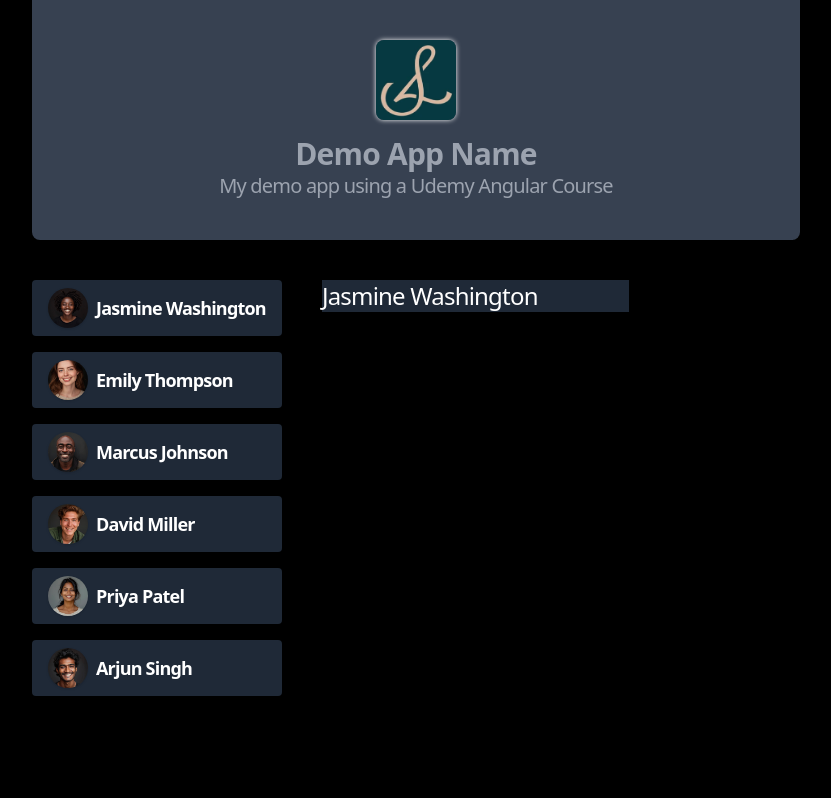
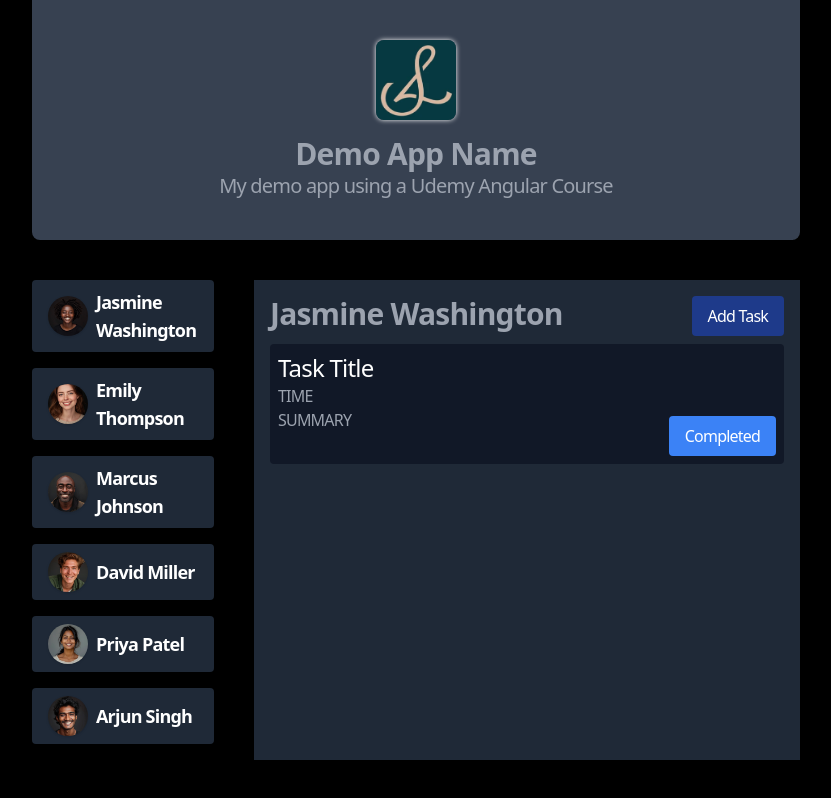
Before and after one commit to lseti1/AngularUdemyTutorials-123910, an Angular app in the folder test-app/: page / in a window 1280 px wide. Both pictures are taken after a click on the button "Jasmine Washington". Shown: the whole page, without its empty margins (224-1055 px from the left). Built offline with nearby package versions, Linux system fonts and the light colour scheme.

Commit message:
Styling/Components: Added another component inside component (Task INSIDE Tasks) and fixed styling to suit

```diff
--- a/test-app/src/app/app.html
+++ b/test-app/src/app/app.html
@@ -1,8 +1,8 @@
 <div class="bg-black h-screen w-full text-white tracking-tighter flex flex-col">
   <app-header class="h-[30%] flex justify-center"></app-header>
   <div class="flex flex-row justify-center items-start h-[70%] py-10">
-    <div class="h-[70%] w-[60%] flex justify-start items-start gap-10">
-      <ul class="flex flex-col gap-4">
+    <div class="h-full w-[60%] flex justify-start items-start gap-10">
+      <ul class="flex flex-col gap-4 w-[25%]">
         @for (user of users; track user.id) {
           <li>
             <app-user [user]="user" (select)="onSelectUser($event)" />
@@ -10,7 +10,7 @@
         }
       </ul>
       @if (selectedUser) {
-        <app-tasks class="w-[40%] flex flex-col justify-start bg-gray-800" [name]="selectedUser.name" />
+        <app-tasks class="w-[75%] h-full flex flex-col justify-start bg-gray-800" [name]="selectedUser.name" />
       } @else {
         <p class="text-2xl">Select User To See Their Tasks</p>
       }
--- /dev/null
+++ b/test-app/src/app/tasks/task/task.html
@@ -0,0 +1,8 @@
+<article class="relative text-gray-400 bg-gray-900 rounded p-2 h-full">
+    <h2 class="text-2xl text-bold text-white">Task Title</h2>
+    <time>TIME</time>
+    <p>SUMMARY</p>
+    <p class="absolute bottom-2 right-2">
+        <button class="rounded px-4 py-2 bg-blue-500 text-white cursor-pointer hover:bg-blue-700">Completed</button>
+    </p>
+</article>
--- a/test-app/src/app/tasks/tasks.html
+++ b/test-app/src/app/tasks/tasks.html
@@ -1,3 +1,13 @@
-<div>
-    <h1 class="text-2xl text-white">{{name}}</h1>
+<div class="flex flex-col p-4 gap-2 h-full w-full">
+    <header class="flex flex-row justify-between w-full">
+        <h1 class="text-3xl text-gray-400 font-bold">{{name}}</h1>
+        <menu>
+            <button class="bg-blue-900 rounded py-2 px-4">Add Task</button>
+        </menu>
+    </header>
+    <ul class="w-full h-full">
+        <li class="h-[30%]">
+            <app-task class=""/>
+        </li>
+    </ul>
 </div>
--- a/test-app/src/app/tasks/tasks.ts
+++ b/test-app/src/app/tasks/tasks.ts
@@ -1,8 +1,9 @@
 import { Component, Input } from '@angular/core';
+import { Task } from "./task/task";
 
 @Component({
   selector: 'app-tasks',
-  imports: [],
+  imports: [Task],
   templateUrl: './tasks.html',
   styleUrl: './tasks.css'
 })
```
Also changed, not shown: test-app/src/app/tasks/task/task.ts (added, +11 -0 lines), test-app/src/app/tasks/task/task.css (added).
